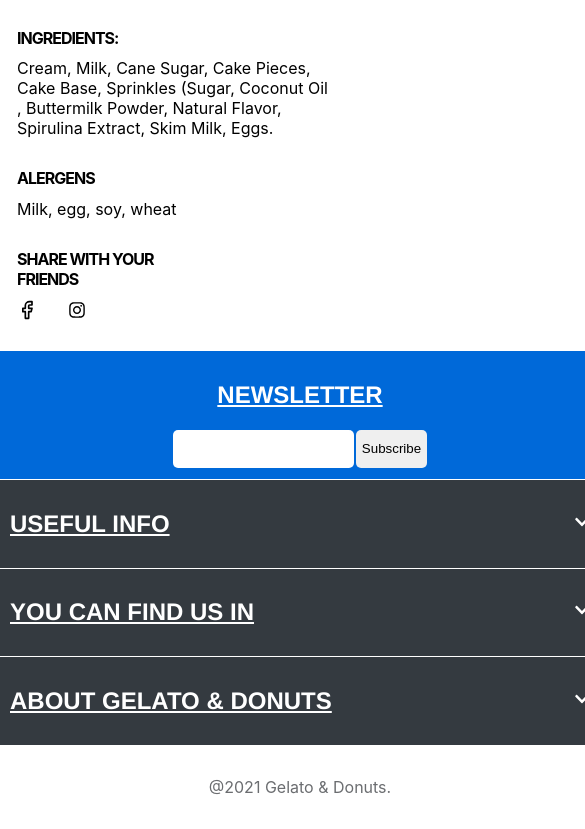
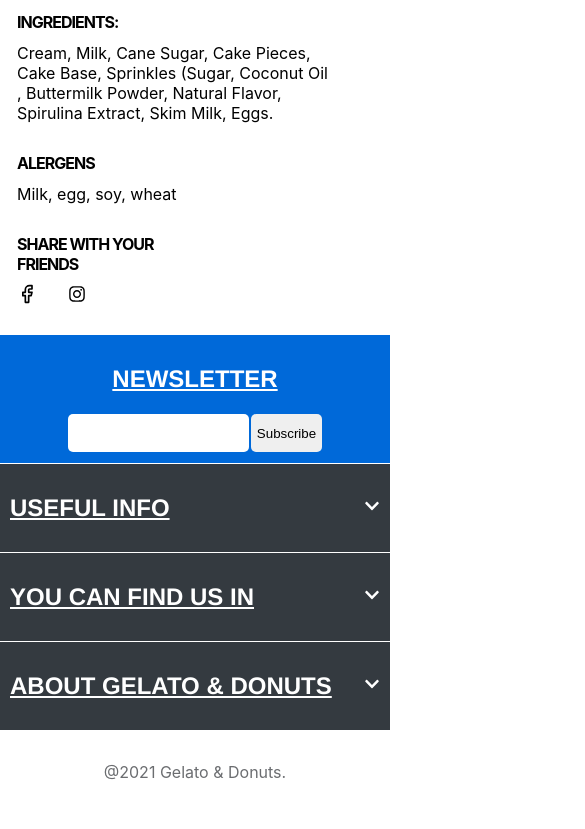
Before and after one commit to SummerSchoolAcademy2022/SS-FrontEnd, a React (Create React App) app: page /product/kinder-bueno in a window 390 px wide. Shown: the part 848-1677 px from the top of the page, 585 px wide, since content can reach past the window. Built offline with nearby package versions, Linux system fonts and the light colour scheme.

Commit message:
small visual updates

```diff
--- a/src/components/Footer/style.css
+++ b/src/components/Footer/style.css
@@ -1,5 +1,6 @@
 /* Footer desktop*/
 * {
+
   box-sizing: border-box;
 }
 
@@ -17,7 +18,7 @@
 }
 
 footer {
-  min-width: 600px;
+  width: 100vw;
 }
 
 .row {
@@ -129,6 +130,8 @@
 
   .row {
     padding: 0;
+    width: 100vw;
+    overflow: hidden;
   }
 
   .newsletter-column {
--- a/src/containers/App/style.css
+++ b/src/containers/App/style.css
@@ -426,7 +426,7 @@
   gap: 20px;
 }
 .imageSlide {
-  width: 100%;
+  width: 99%;
   height: 90%;
   flex-grow: 10;
 }
@@ -435,7 +435,7 @@
 }
 @media (max-width: 767px) {
   .otherimagesgroup {
-    width: 99vw;
+    width: 98%;
   }
   .ingredients {
     width: 80vw;
@@ -446,7 +446,7 @@
   .imgshowcase {
     position: relative;
     z-index: -1;
-    width: 100%;
+    width: 98%;
     display: flex;
     height: 100%;
     margin: 0;
@@ -455,12 +455,12 @@
   }
   .otherimagesgroup {
     z-index: 0;
-
+    width: 98%;
     flex-grow: 10;
   }
-  .imageSlide {
-    width: 100%;
-  }
+  /* .imageSlide {
+    width: 90vw;
+  } */
   .pointers {
     position: absolute;
     display: flex;
```
